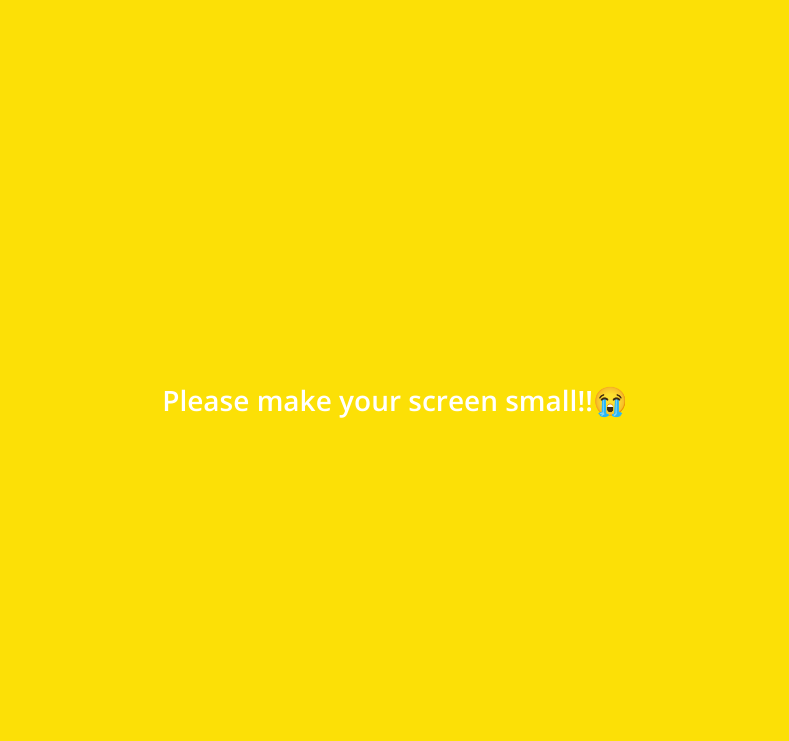
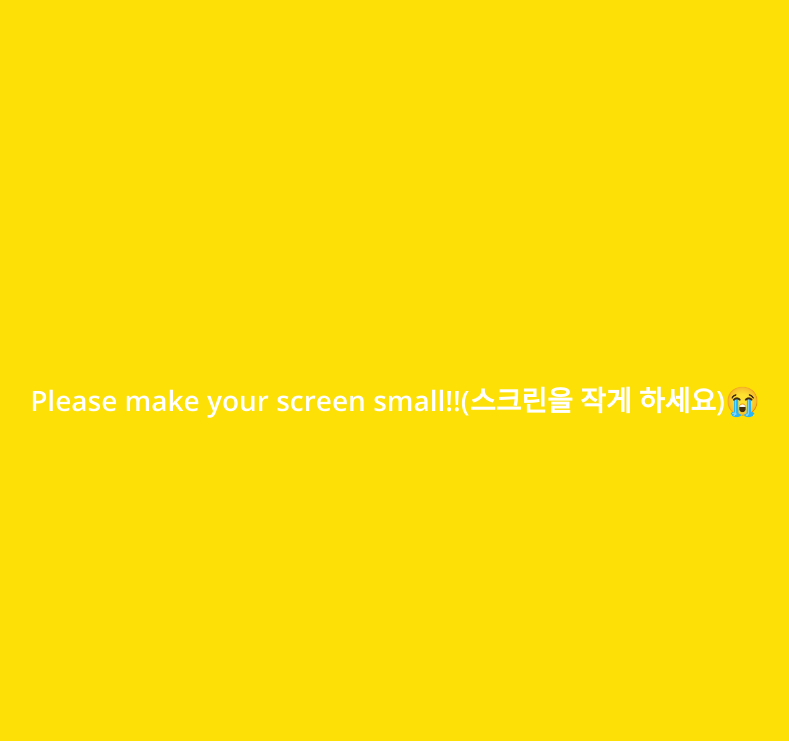
Before and after one commit to HYEONSEONG-KIM/kakao-clone-v2, a plain HTML site: page chat.html in a window 1280 px wide. Shown: the top 741 px of the page, without its empty margins (245-1034 px from the left). Drawn offline with nearby package versions, Linux system fonts and the light colour scheme.

Commit message:
screenMessageUpdate

```diff
--- a/chat.html
+++ b/chat.html
@@ -103,7 +103,7 @@
     </div>
     <div class="bigScreen">
         <span class="bigScreen__text">
-            Please make your screen small!!😭
+            Please make your screen small!!(스크린을 작게 하세요)😭
         </span>
     </div>
 
```
Also changed, not shown: find.html (+1 -1 lines), friends.html (+1 -1 lines), index.html (+1 -1 lines), more.html (+1 -1 lines), setting.html (+1 -1 lines).
